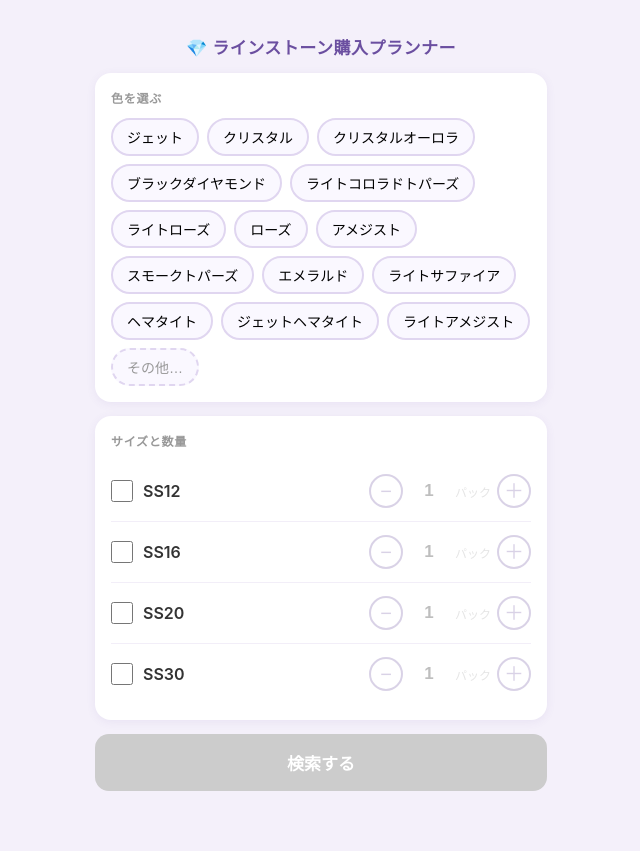
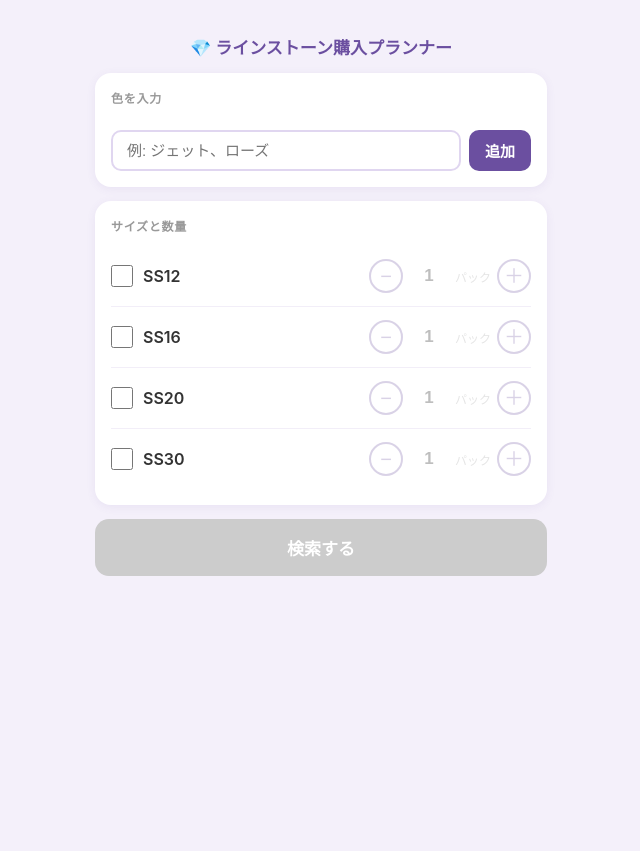
Before and after one commit to moi-akiho/stone-planner, a Flask app: page / in a window 1280 px wide. Shown: the whole page, without its empty margins (319-959 px from the left). After the commit the page ends 576 px from the top, so only its background shows below. Run offline with Flask 3, Linux system fonts and the light colour scheme.

Commit message:
feat: multi-color support, remove crystal-pro, text input UI
- クリスタルプロを検索対象から除外
- 色をテキスト入力＋タグ形式に変更（複数色同時対応）
- カンマ区切りで一括入力可能
- 全色×全サイズを並列検索

Co-Authored-By: Claude Sonnet 4.6 <noreply@anthropic.com>

```diff
--- a/app.py
+++ b/app.py
@@ -1,10 +1,10 @@
 """
 rhinestone Web アプリ
-Flask + スマホ向けUI
+Flask + スマホ向けUI（複数色対応）
 """
 
 import os
-from concurrent.futures import ThreadPoolExecutor
+from concurrent.futures import ThreadPoolExecutor, as_completed
 
 from flask import Flask, jsonify, render_template, request
 
@@ -13,25 +13,24 @@ import rhinestone as rs
 app = Flask(__name__)
 app.config["TEMPLATES_AUTO_RELOAD"] = True
 
-COLORS = list(rs.CRYSTAL_PRO_COLOR_MAP.keys())
 SIZES = ["SS12", "SS16", "SS20", "SS30"]
 
 
 @app.route("/")
 def index():
-    return render_template("index.html", colors=COLORS, sizes=SIZES)
+    return render_template("index.html", sizes=SIZES)
 
 
 @app.route("/search", methods=["POST"])
 def search():
-    data = request.get_json()
-    color = (data or {}).get("color", "").strip()
-    items = (data or {}).get("items", [])  # [{"size": "SS20", "packs": 1}, ...]
+    data = request.get_json() or {}
+    colors = [c.strip() for c in data.get("colors", []) if c.strip()]
+    items = data.get("items", [])  # [{"size": "SS20", "packs": 1}, ...]
 
-    if not color or not items:
-        return jsonify({"error": "色とサイズを選んでください"}), 400
+    if not colors or not items:
+        return jsonify({"error": "色とサイズを入力してください"}), 400
 
-    def fetch_size(item):
+    def fetch_one(color, item):
         size = item["size"]
         packs = max(1, int(item.get("packs", 1)))
         all_results = rs.fetch_all(color, size)
@@ -55,20 +54,32 @@ def search():
             r["total"] = subtotal + shipping
 
         return {
+            "color": color,
             "size": size,
             "packs": packs,
             "available": available,
             "unavailable": unavailable,
         }
 
-    with ThreadPoolExecutor(max_workers=len(items)) as ex:
-        futures = [ex.submit(fetch_size, item) for item in items]
-        results = [f.result() for f in futures]
+    # 全色×全サイズを並列で取得
+    tasks = [(color, item) for color in colors for item in items]
+    results = []
+    with ThreadPoolExecutor(max_workers=min(len(tasks), 8)) as ex:
+        futures = {ex.submit(fetch_one, color, item): (color, item) for color, item in tasks}
+        for f in as_completed(futures):
+            results.append(f.result())
 
+    # 色順 → サイズ順に並べ直し
     size_order = {s: i for i, s in enumerate(SIZES)}
-    results.sort(key=lambda x: size_order.get(x["size"], 99))
+    color_order = {c: i for i, c in enumerate(colors)}
+    results.sort(key=lambda x: (color_order.get(x["color"], 99), size_order.get(x["size"], 99)))
 
-    return jsonify(results)
+    # 色ごとにグループ化
+    grouped = {}
+    for r in results:
+        grouped.setdefault(r["color"], []).append(r)
+
+    return jsonify([{"color": c, "sizes": grouped[c]} for c in colors if c in grouped])
 
 
 @app.route("/health")
--- a/rhinestone.py
+++ b/rhinestone.py
@@ -400,7 +400,7 @@ def scrape_crystal_pro(color: str, size: str) -> dict:
 # ─────────────────────────────────────────
 
 def fetch_all(color: str, size: str) -> list[dict]:
-    scrapers = [scrape_onocoltd, scrape_tsukuro, scrape_crystal_pro]
+    scrapers = [scrape_onocoltd, scrape_tsukuro]
     results = []
     with ThreadPoolExecutor(max_workers=3) as ex:
         futures = {ex.submit(fn, color, size): fn.__name__ for fn in scrapers}
--- a/templates/index.html
+++ b/templates/index.html
@@ -12,15 +12,9 @@
       color: #333;
       min-height: 100vh;
     }
-    .container { max-width: 480px; margin: 0 auto; padding: 16px 14px 40px; }
+    .container { max-width: 480px; margin: 0 auto; padding: 16px 14px 48px; }
 
-    h1 {
-      text-align: center;
-      font-size: 17px;
-      padding: 18px 0 14px;
-      color: #6b4fa0;
-      letter-spacing: 0.03em;
-    }
+    h1 { text-align: center; font-size: 17px; padding: 18px 0 14px; color: #6b4fa0; }
 
     .card {
       background: #fff;
@@ -29,232 +23,134 @@
       margin-bottom: 14px;
       box-shadow: 0 2px 10px rgba(107,79,160,0.08);
     }
-
     .section-title {
-      font-size: 12px;
-      color: #999;
-      font-weight: 600;
-      letter-spacing: 0.06em;
-      text-transform: uppercase;
-      margin-bottom: 12px;
+      font-size: 12px; color: #999; font-weight: 600;
+      letter-spacing: 0.06em; text-transform: uppercase; margin-bottom: 12px;
     }
 
-    /* ── 色選択 ── */
-    .color-grid { display: flex; flex-wrap: wrap; gap: 8px; }
-    .color-btn {
-      padding: 7px 14px;
-      border-radius: 20px;
-      border: 2px solid #e0d6f0;
-      background: #faf8ff;
-      font-size: 14px;
-      cursor: pointer;
-      transition: all 0.15s;
+    /* ── 色入力 ── */
+    .color-tags { display: flex; flex-wrap: wrap; gap: 8px; margin-bottom: 12px; }
+    .color-tag {
+      display: flex; align-items: center; gap: 6px;
+      background: #f0eaff; border: 1.5px solid #c9b8ee;
+      border-radius: 20px; padding: 6px 12px;
+      font-size: 14px; font-weight: 600; color: #5a3e8a;
+    }
+    .color-tag .remove-btn {
+      background: none; border: none; cursor: pointer;
+      color: #9b7fcc; font-size: 16px; line-height: 1;
+      padding: 0; -webkit-tap-highlight-color: transparent;
+    }
+    .color-input-row { display: flex; gap: 8px; }
+    .color-input-row input {
+      flex: 1; padding: 10px 14px;
+      border: 2px solid #e0d6f0; border-radius: 10px;
+      font-size: 15px; outline: none;
+      transition: border-color 0.15s;
+    }
+    .color-input-row input:focus { border-color: #6b4fa0; }
+    .add-color-btn {
+      padding: 10px 16px;
+      background: #6b4fa0; color: #fff;
+      border: none; border-radius: 10px;
+      font-size: 15px; font-weight: 700;
+      cursor: pointer; white-space: nowrap;
       -webkit-tap-highlight-color: transparent;
     }
-    .color-btn.selected {
-      background: #6b4fa0;
-      color: #fff;
-      border-color: #6b4fa0;
-    }
-    .color-btn.other-btn {
-      border-style: dashed;
-      color: #999;
-    }
-    .color-btn.other-btn.selected {
-      background: #6b4fa0;
-      color: #fff;
-      border-color: #6b4fa0;
-      border-style: solid;
-    }
-    .custom-color-input {
-      display: none;
-      margin-top: 10px;
-    }
-    .custom-color-input.visible { display: block; }
-    .custom-color-input input {
-      width: 100%;
-      padding: 10px 14px;
-      border: 2px solid #6b4fa0;
-      border-radius: 10px;
-      font-size: 15px;
-      outline: none;
-    }
+    .add-color-btn:active { background: #5a3e8a; }
 
     /* ── サイズ行 ── */
     .size-row {
-      display: flex;
-      align-items: center;
-      padding: 13px 0;
+      display: flex; align-items: center; padding: 13px 0;
       border-bottom: 1px solid #f2eef8;
     }
     .size-row:last-child { border-bottom: none; }
-
-    .size-checkbox {
-      width: 22px; height: 22px;
-      accent-color: #6b4fa0;
-      cursor: pointer;
-      flex-shrink: 0;
+    .size-checkbox { width: 22px; height: 22px; accent-color: #6b4fa0; cursor: pointer; flex-shrink: 0; }
+    .size-label { flex: 1; margin-left: 10px; font-size: 16px; font-weight: 600; cursor: pointer; }
+    .qty-control {
+      display: flex; align-items: center; gap: 6px;
+      opacity: 0.25; pointer-events: none; transition: opacity 0.2s;
     }
-    .size-label {
-      flex: 1;
-      margin-left: 10px;
-      font-size: 16px;
-      font-weight: 600;
-      cursor: pointer;
-    }
-
-    .qty-control {
-      display: flex;
-      align-items: center;
-      gap: 6px;
-      opacity: 0.25;
-      pointer-events: none;
-      transition: opacity 0.2s;
-    }
-    .qty-control.active {
-      opacity: 1;
-      pointer-events: auto;
-    }
+    .qty-control.active { opacity: 1; pointer-events: auto; }
     .qty-btn {
-      width: 34px; height: 34px;
-      border-radius: 50%;
-      border: 2px solid #6b4fa0;
-      background: #fff;
-      color: #6b4fa0;
-      font-size: 20px;
-      cursor: pointer;
+      width: 34px; height: 34px; border-radius: 50%;
+      border: 2px solid #6b4fa0; background: #fff; color: #6b4fa0;
+      font-size: 20px; cursor: pointer;
       display: flex; align-items: center; justify-content: center;
-      -webkit-tap-highlight-color: transparent;
-      user-select: none;
-      line-height: 1;
+      -webkit-tap-highlight-color: transparent; user-select: none; line-height: 1;
     }
     .qty-btn:active { background: #f0eaff; }
     .qty-input {
-      width: 40px;
-      text-align: center;
-      font-size: 17px;
-      font-weight: 700;
-      border: none;
-      outline: none;
-      background: transparent;
+      width: 40px; text-align: center; font-size: 17px; font-weight: 700;
+      border: none; outline: none; background: transparent;
     }
     .qty-unit { font-size: 12px; color: #999; }
 
     /* ── 検索ボタン ── */
     .search-btn {
-      width: 100%;
-      padding: 16px;
-      background: #6b4fa0;
-      color: #fff;
-      border: none;
-      border-radius: 14px;
-      font-size: 17px;
-      font-weight: 700;
-      cursor: pointer;
+      width: 100%; padding: 16px;
+      background: #6b4fa0; color: #fff;
+      border: none; border-radius: 14px;
+      font-size: 17px; font-weight: 700;
+      cursor: pointer; margin-bottom: 20px;
+      -webkit-tap-highlight-color: transparent;
       transition: background 0.15s, transform 0.1s;
-      -webkit-tap-highlight-color: transparent;
-      margin-bottom: 20px;
     }
     .search-btn:disabled { background: #ccc; cursor: default; }
     .search-btn:not(:disabled):active { background: #5a3e8a; transform: scale(0.98); }
 
     /* ── ローディング ── */
-    .loading {
-      text-align: center;
-      padding: 36px 0;
-      color: #999;
-      font-size: 15px;
-    }
+    .loading { text-align: center; padding: 36px 0; color: #999; font-size: 15px; }
     .spinner {
       width: 44px; height: 44px;
-      border: 4px solid #e8e0f5;
-      border-top-color: #6b4fa0;
-      border-radius: 50%;
-      animation: spin 0.75s linear infinite;
+      border: 4px solid #e8e0f5; border-top-color: #6b4fa0;
+      border-radius: 50%; animation: spin 0.75s linear infinite;
       margin: 0 auto 14px;
     }
     @keyframes spin { to { transform: rotate(360deg); } }
 
-    /* ── 結果カード ── */
-    .result-group { margin-bottom: 14px; }
+    /* ── 結果 ── */
+    .color-section-title {
+      font-size: 16px; font-weight: 800; color: #6b4fa0;
+      margin-bottom: 10px; padding-left: 2px;
+    }
     .result-size-title {
-      font-size: 15px;
-      font-weight: 800;
-      color: #6b4fa0;
-      margin-bottom: 10px;
+      font-size: 13px; font-weight: 700; color: #888;
+      margin: 12px 0 8px;
     }
+    .result-size-title:first-of-type { margin-top: 0; }
 
     .site-card {
-      border: 1.5px solid #e8e0f5;
-      border-radius: 14px;
-      padding: 13px 14px;
-      margin-bottom: 10px;
-      background: #fdfbff;
+      border: 1.5px solid #e8e0f5; border-radius: 14px;
+      padding: 13px 14px; margin-bottom: 10px; background: #fdfbff;
     }
-    .site-card.best {
-      border-color: #6b4fa0;
-      border-width: 2px;
-      background: #faf7ff;
-    }
-
+    .site-card.best { border-color: #6b4fa0; border-width: 2px; background: #faf7ff; }
     .badge-row { display: flex; align-items: center; gap: 6px; margin-bottom: 6px; }
     .best-badge {
-      display: inline-block;
-      background: #6b4fa0;
-      color: #fff;
-      font-size: 11px;
-      font-weight: 700;
-      padding: 2px 9px;
-      border-radius: 10px;
+      background: #6b4fa0; color: #fff;
+      font-size: 11px; font-weight: 700;
+      padding: 2px 9px; border-radius: 10px;
     }
     .coupon-badge {
-      display: inline-block;
-      background: #27ae60;
-      color: #fff;
-      font-size: 11px;
-      font-weight: 700;
-      padding: 2px 9px;
-      border-radius: 10px;
+      background: #27ae60; color: #fff;
+      font-size: 11px; font-weight: 700;
+      padding: 2px 9px; border-radius: 10px;
     }
-
-    .site-name { font-size: 14px; color: #777; margin-bottom: 3px; }
-    .site-total {
-      font-size: 22px;
-      font-weight: 800;
-      color: #222;
-      line-height: 1.2;
-    }
-    .site-breakdown {
-      font-size: 13px;
-      color: #888;
-      margin-bottom: 8px;
-    }
+    .site-name { font-size: 13px; color: #888; margin-bottom: 2px; }
+    .site-total { font-size: 22px; font-weight: 800; color: #222; line-height: 1.2; }
+    .site-breakdown { font-size: 13px; color: #888; margin-bottom: 8px; }
     .shipping-free { color: #27ae60; font-weight: 600; font-size: 13px; margin-bottom: 8px; }
-    .shipping-cost {
-      font-size: 13px;
-      color: #e08000;
-      margin-bottom: 8px;
-      line-height: 1.5;
-    }
-
+    .shipping-cost { font-size: 13px; color: #e08000; margin-bottom: 8px; line-height: 1.5; }
     .buy-btn {
-      display: block;
-      width: 100%;
-      padding: 11px;
-      background: #6b4fa0;
-      color: #fff;
-      text-align: center;
-      text-decoration: none;
-      border-radius: 10px;
-      font-size: 15px;
-      font-weight: 700;
+      display: block; width: 100%; padding: 11px;
+      background: #6b4fa0; color: #fff;
+      text-align: center; text-decoration: none;
+      border-radius: 10px; font-size: 15px; font-weight: 700;
       -webkit-tap-highlight-color: transparent;
     }
     .buy-btn:active { background: #5a3e8a; }
-
+    .all-no-stock { color: #e74c3c; font-size: 14px; padding: 6px 0; }
     .no-stock-note { font-size: 12px; color: #bbb; margin-top: 4px; }
-    .all-no-stock { color: #e74c3c; font-size: 14px; padding: 8px 0; }
-
     .error-msg { color: #e74c3c; font-size: 14px; }
   </style>
 </head>
@@ -262,18 +158,14 @@
 <div class="container">
   <h1>💎 ラインストーン購入プランナー</h1>
 
-  <!-- 色選択 -->
+  <!-- 色入力 -->
   <div class="card">
-    <div class="section-title">色を選ぶ</div>
-    <div class="color-grid" id="colorGrid">
-      {% for color in colors %}
-      <button class="color-btn" onclick="selectColor(this, '{{ color }}')">{{ color }}</button>
-      {% endfor %}
-      <button class="color-btn other-btn" onclick="selectOther(this)">その他…</button>
-    </div>
-    <div class="custom-color-input" id="customColorWrap">
-      <input type="text" id="customColorInput" placeholder="色名を入力（例: ライトピンク）"
-             oninput="onCustomColorInput(this.value)">
+    <div class="section-title">色を入力</div>
+    <div class="color-tags" id="colorTags"></div>
+    <div class="color-input-row">
+      <input type="text" id="colorInput" placeholder="例: ジェット、ローズ"
+             onkeydown="onColorKey(event)">
+      <button class="add-color-btn" onclick="addColor()">追加</button>
     </div>
   </div>
 
@@ -303,33 +195,43 @@
 </div>
 
 <script>
-  let selectedColor = null;
+  let colors = [];
 
-  function selectColor(btn, color) {
-    document.querySelectorAll('.color-btn').forEach(b => b.classList.remove('selected'));
-    btn.classList.add('selected');
-    selectedColor = color;
-    document.getElementById('customColorWrap').classList.remove('visible');
+  function addColor() {
+    const input = document.getElementById('colorInput');
+    const val = input.value.trim();
+    if (!val) return;
+    // カンマ区切りで複数入力対応
+    val.split(/[,、，]/).map(s => s.trim()).filter(Boolean).forEach(c => {
+      if (!colors.includes(c)) colors.push(c);
+    });
+    input.value = '';
+    renderTags();
     updateBtn();
   }
 
-  function selectOther(btn) {
-    document.querySelectorAll('.color-btn').forEach(b => b.classList.remove('selected'));
-    btn.classList.add('selected');
-    selectedColor = null;
-    document.getElementById('customColorWrap').classList.add('visible');
-    document.getElementById('customColorInput').focus();
+  function onColorKey(e) {
+    if (e.key === 'Enter') addColor();
+  }
+
+  function removeColor(c) {
+    colors = colors.filter(x => x !== c);
+    renderTags();
     updateBtn();
   }
 
-  function onCustomColorInput(val) {
-    selectedColor = val.trim() || null;
-    updateBtn();
+  function renderTags() {
+    const container = document.getElementById('colorTags');
+    container.innerHTML = colors.map(c =>
+      `<div class="color-tag">
+        ${c}
+        <button class="remove-btn" onclick="removeColor('${c}')">×</button>
+      </div>`
+    ).join('');
   }
 
   function toggleSize(size, checked) {
-    const ctrl = document.getElementById('qty_' + size);
-    ctrl.classList.toggle('active', checked);
+    document.getElementById('qty_' + size).classList.toggle('active', checked);
     updateBtn();
   }
 
@@ -340,8 +242,9 @@
   }
 
   function updateBtn() {
-    const ok = selectedColor && document.querySelectorAll('.size-checkbox:checked').length > 0;
-    document.getElementById('searchBtn').disabled = !ok;
+    const hasColor = colors.length > 0;
+    const hasSize = document.querySelectorAll('.size-checkbox:checked').length > 0;
+    document.getElementById('searchBtn').disabled = !(hasColor && hasSize);
   }
 
   function doSearch() {
@@ -358,7 +261,7 @@
     fetch('/search', {
       method: 'POST',
       headers: { 'Content-Type': 'application/json' },
-      body: JSON.stringify({ color: selectedColor, items })
+      body: JSON.stringify({ colors, items })
     })
     .then(r => r.json())
     .then(showResults)
@@ -371,7 +274,7 @@
     });
   }
 
-  function fmt(n) { return n.toLocaleString('ja-JP'); }
+  function fmt(n) { return Number(n).toLocaleString('ja-JP'); }
 
   function showResults(data) {
     if (!data || data.error) {
@@ -381,8 +284,11 @@
     }
 
     let html = '';
-    data.forEach(d => {
-      html += `<div class="card result-group">`;
+    data.forEach(colorGroup => {
+      html += `<div class="card">`;
+      html += `<div class="color-section-title">🎨 ${colorGroup.color}</div>`;
+
+      colorGroup.sizes.forEach(d => {
         html += `<div class="result-size-title">${d.size} × ${d.packs}パック</div>`;
 
         if (d.available.length === 0) {
@@ -392,10 +298,9 @@
             const isBest = i === 0;
             html += `<div class="site-card${isBest ? ' best' : ''}">`;
 
-          // バッジ
             let badges = '';
             if (isBest) badges += `<span class="best-badge">最安</span>`;
-          if (r.coupon_applied) badges += `<span class="coupon-badge">クーポン5%OFF適用</span>`;
+            if (r.coupon_applied) badges += `<span class="coupon-badge">クーポン5%OFF</span>`;
             if (badges) html += `<div class="badge-row">${badges}</div>`;
 
             html += `<div class="site-name">${r.site}</div>`;
@@ -407,7 +312,7 @@
             if (r.shipping === 0) {
               html += `<div class="shipping-free">✅ 送料無料</div>`;
             } else {
-            html += `<div class="shipping-cost">⚠️ 送料 ¥${fmt(r.shipping)} かかります<br>あと ¥${fmt(r.free_shortage)} 購入で送料無料！</div>`;
+              html += `<div class="shipping-cost">⚠️ 送料 ¥${fmt(r.shipping)} かかります<br>あと ¥${fmt(r.free_shortage)} で送料無料！</div>`;
             }
 
             html += `<a href="${r.url}" class="buy-btn" target="_blank">このサイトで購入する →</a>`;
@@ -415,12 +320,13 @@
           });
         }
 
-      if (d.unavailable.length > 0) {
-        const names = d.unavailable
+        const noStockNames = d.unavailable
           .filter(r => r.note !== 'このサイズは取り扱いなし')
           .map(r => r.site).join('、');
-        if (names) html += `<div class="no-stock-note">在庫なし: ${names}</div>`;
+        if (noStockNames) {
+          html += `<div class="no-stock-note">在庫なし: ${noStockNames}</div>`;
         }
+      });
 
       html += `</div>`;
     });
```
Lines whose indentation alone changed are shown as unchanged.
